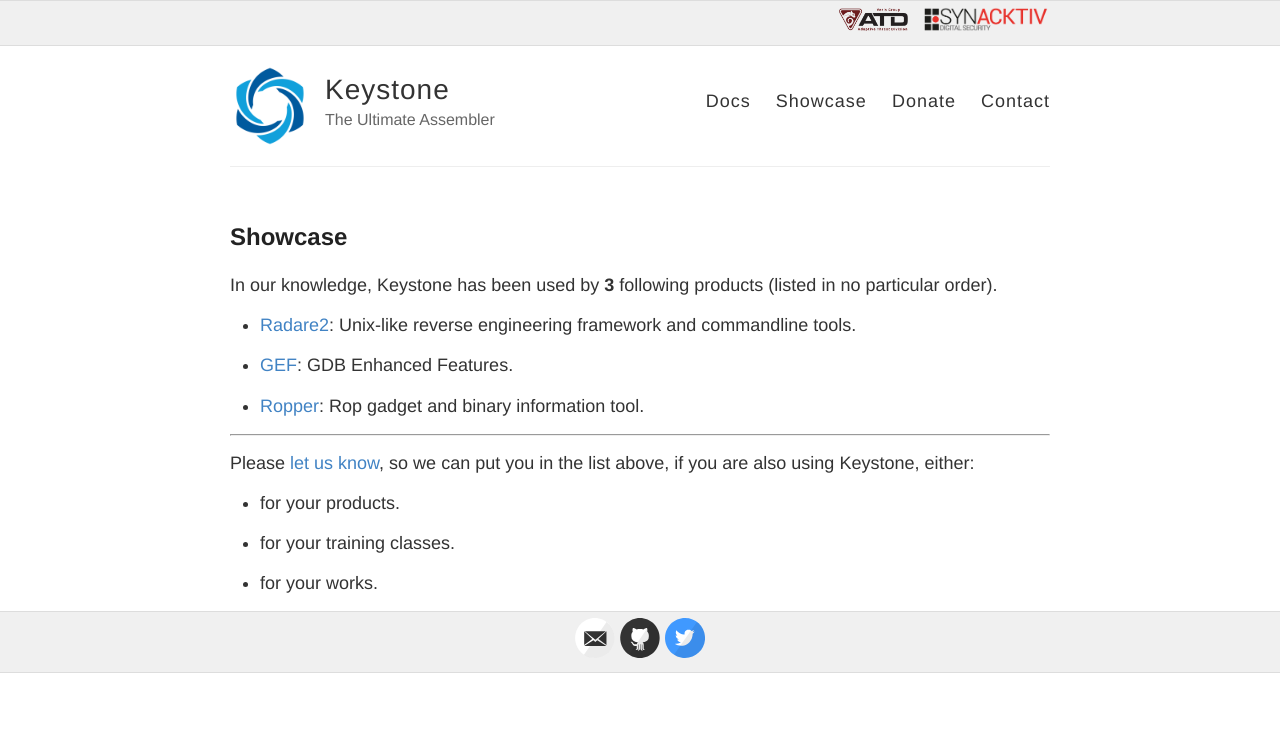
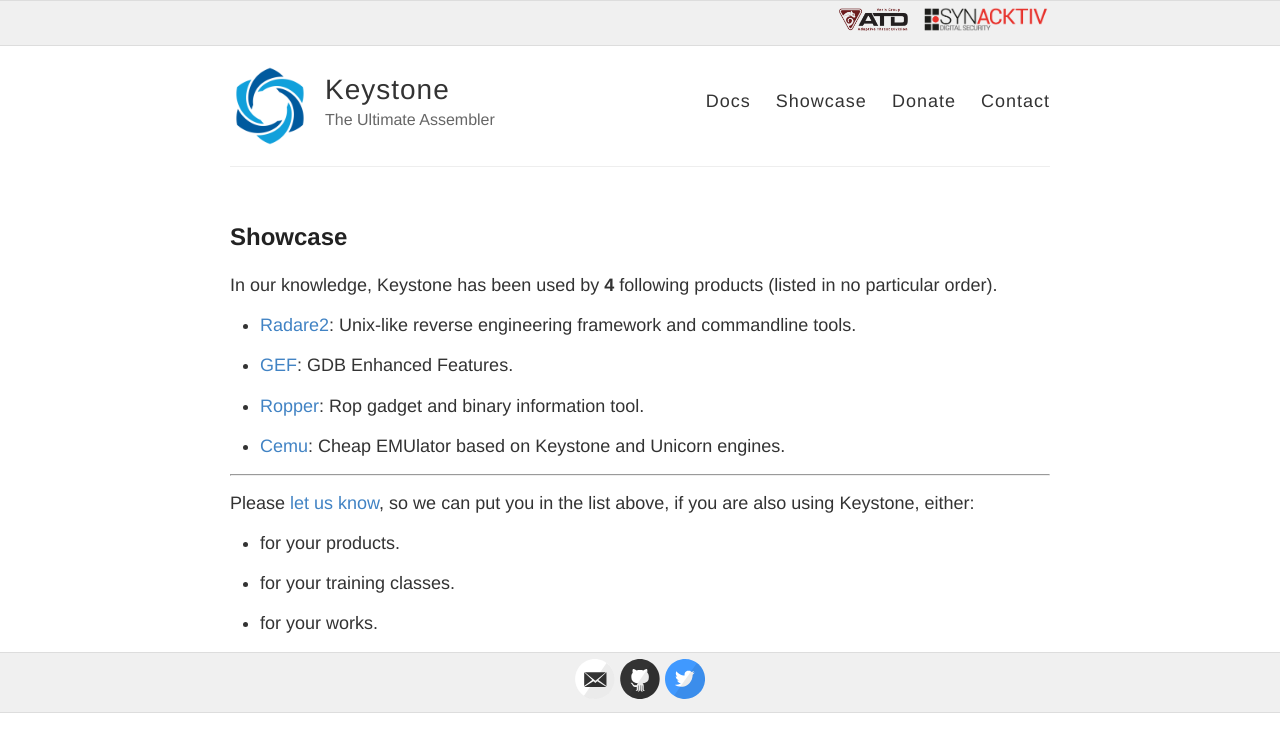
Before and after one commit to keystone-engine/keystone-engine.github.io, a Jekyll site: the page built from showcase.md, in a window 1280 px wide. Shown: the top 752 px of the page. Built offline with Jekyll 4.4.1, drawn with Linux system fonts in a browser that asks for light colours.

Commit message:
showcase

```diff
--- a/showcase.md
+++ b/showcase.md
@@ -6,13 +6,15 @@
 
 ## Showcase
 
-In our knowledge, Keystone has been used by **3** following products (listed in no particular order).
+In our knowledge, Keystone has been used by **4** following products (listed in no particular order).
 
 - [Radare2](https://github.com/radare/radare2): Unix-like reverse engineering framework and commandline tools.
 
 - [GEF](https://github.com/hugsy/gef): GDB Enhanced Features.
 
 - [Ropper](http://scoding.de/ropper/): Rop gadget and binary information tool.
+
+- [Cemu](https://github.com/hugsy/cemu): Cheap EMUlator based on Keystone and Unicorn engines.
 
 ---
 
```
